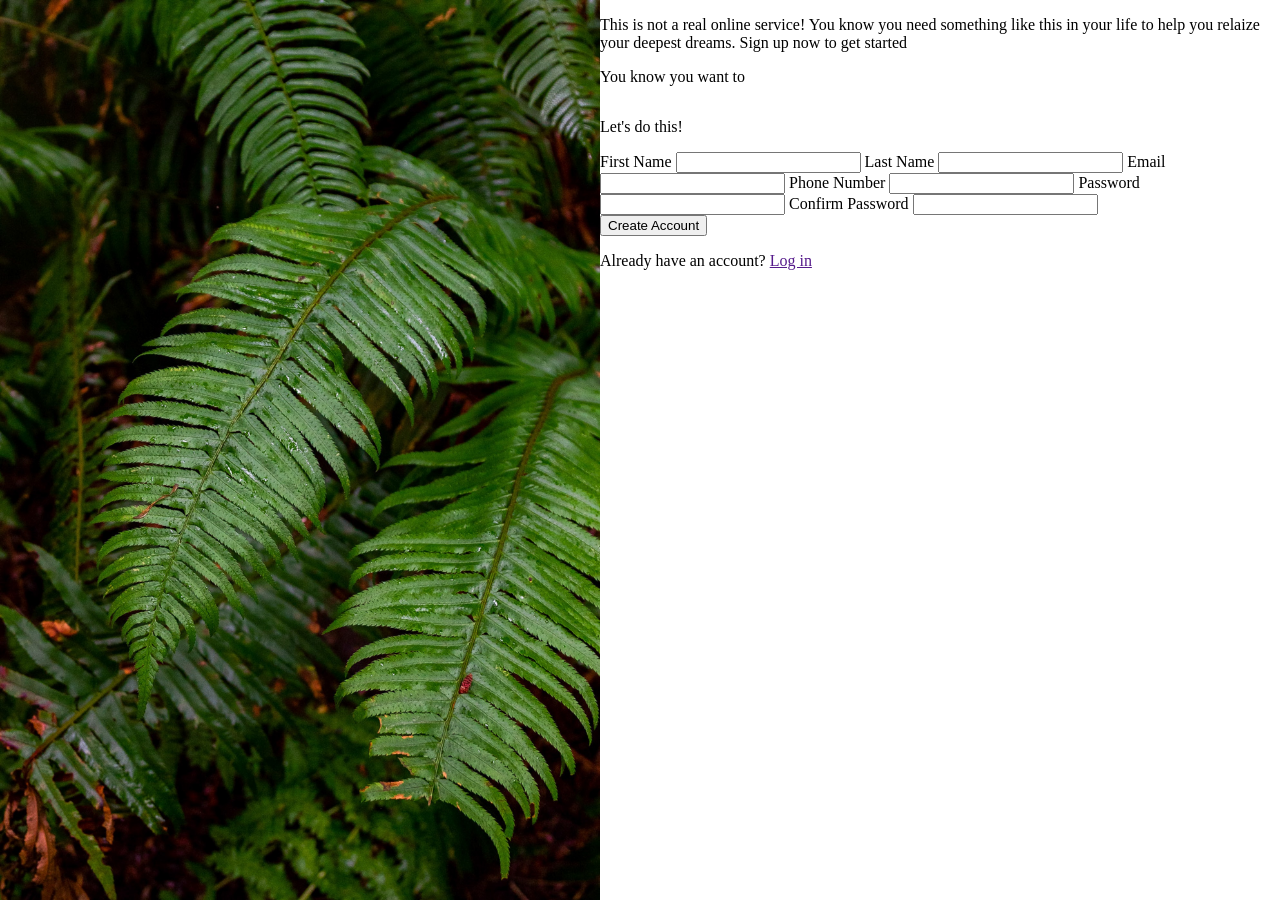
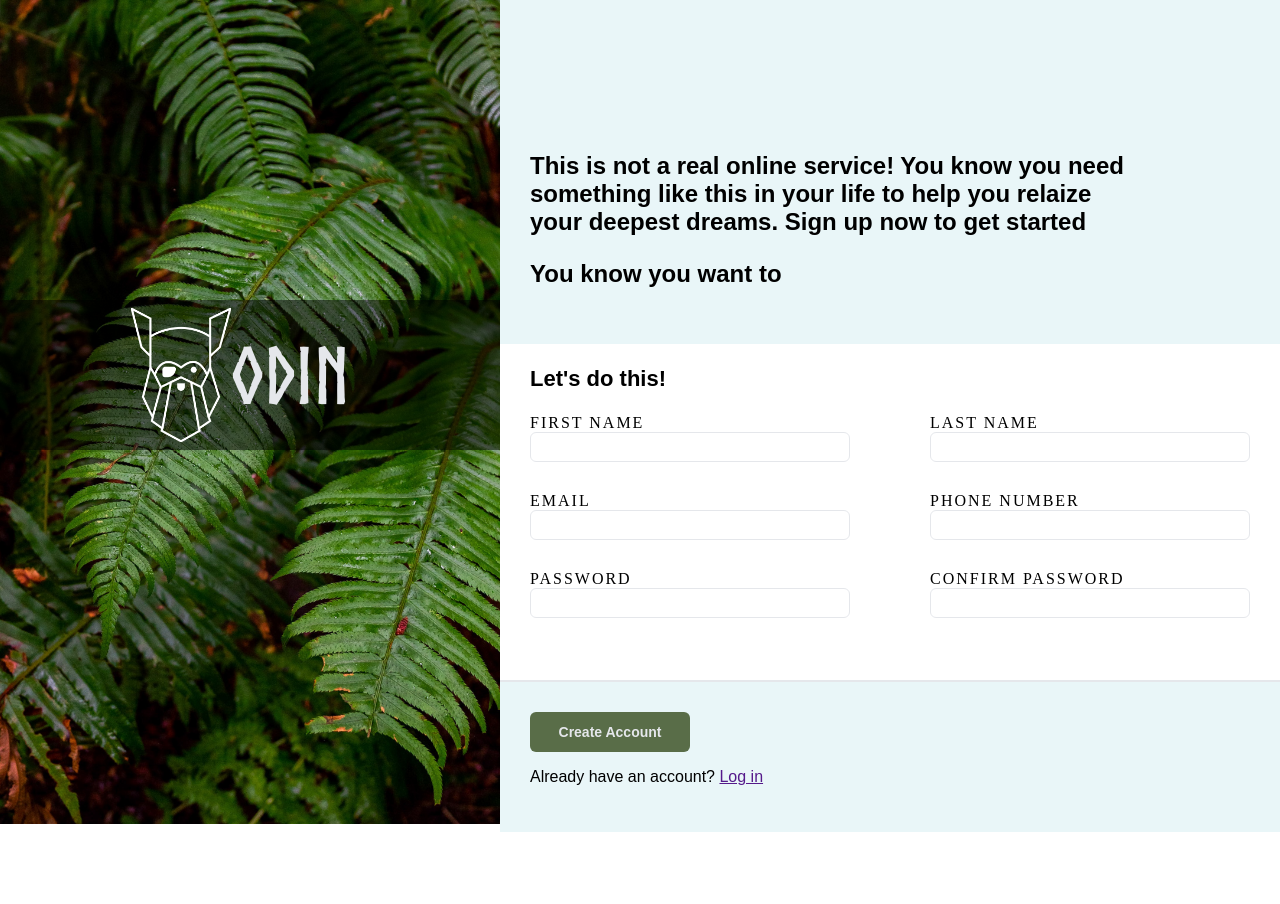
Before and after one commit to jorgeblanez/forms, a plain HTML site: page index.html in a window 1280 px wide. After the commit the page ends 832 px from the top, so only its background shows below. Drawn offline with Linux system fonts and the light colour scheme.

Commit message:
Finish project

```diff
--- a/index.html
+++ b/index.html
@@ -7,9 +7,12 @@
   <link rel="stylesheet" href="style.css">
 </head>
 <body>
-
   <div class="image">
-    <img src="./img/halie-west-25xggax4bSA-unsplash.jpg" alt="">
+    <div class="logo">
+      <img src="./img/odin-lined.png" alt="">
+      <p>ODIN</p>
+    </div>
+    <img id="background" src="./img/halie-west-25xggax4bSA-unsplash.jpg" alt="">
   </div>
   <div class="sidebar">
     <div class="title">
@@ -18,30 +21,44 @@
     </div>
     <div class="forms">
       <form action="" id="account">
-        <p>Let's do this!</p>
-        <label for="firstName">First Name</label>
-        <input type="text" name="firstName" id="firstName">
+        <p id="h2">Let's do this!</p>
+        <div class="row">
+          <div class="column">
+            <div class="input">
+              <label for="firstName">FIRST NAME</label>
+              <input type="text" name="firstName" id="firstName">
+            </div>
+            <div class="input">
+              <label for="email">EMAIL</label>
+              <input type="email" name="email" id="email">
+            </div>
+            <div class="input">
+              <label for="password">PASSWORD</label>
+              <input type="password" name="password" id="password">
+            </div>
+          </div>
 
-        <label for="lastNmae">Last Name</label>
-        <input type="text" name="lastName" id="lastName">
+          <div class="column">
+            <div class="input">
+              <label for="lastName">LAST NAME</label>
+              <input type="text" name="lastName" id="lastName">
+            </div>
+            <div class="input">
+              <label for="mobilephone">PHONE NUMBER</label>
+              <input type="tel" name="mobilephone" id="mobilephone">
+            </div>
+            <div class="input">
+              <label for="cPassword">CONFIRM PASSWORD</label>
+              <input type="password" name="cPassword" id="cPassword">
+            </div>
 
-        <label for="email">Email</label>
-        <input type="email" name="email" id="email">
-
-        <label for="mobilephone">Phone Number</label>
-        <input type="number" name="mobilephone" id="mobilephone">
-
-        <label for="password">Password</label>
-        <input type="password" name="password" id="password">
-
-        <label for="cPassword">Confirm Password</label>
-        <input type="password" name="cPassword" id="cPassword">
+          </div>
+      </div>
       </form>
     </div>
     <div class="create">
-      <button type="submit">Create Account</button>
+      <button type="submit" class="submit">Create Account</button>
       <p>Already have an account? <a href="">Log in</a></p>
-
     </div>
   </div>
 </body>
--- a/style.css
+++ b/style.css
@@ -1,12 +1,134 @@
-body{
-  display: flex;
-  margin: 0;
+@font-face {
+  font-family: Norse-Bold;
+  src: url("./Norse-Bold.otf");
 }
 
-img{
-  width:600px
+html,body{
+  min-height: 100%;
+  overflow: auto;
+  display: flex;
+  margin: 0px;
+  padding:0px;
+}
+p {
+  width: clamp(45ch, 50%, 75ch);
+  font-family: Arial, Helvetica, sans-serif
+}
+
+#background{
+  width:500px;
+  min-height:99%;
+  object-fit: cover;
+  margin: 0px;
+
 }
 .sidebar{
   display: flex;
   flex-direction: column;
+  min-height: 99%;
 }
+
+.logo{
+  width: 500px;
+  height: 150px;
+  background: rgba(0,0,0,0.5);
+  display: flex;
+  justify-content: center;
+  align-items: center;
+  position: absolute;
+  top:300px;
+}
+
+.logo img{
+  justify-content: center;
+  align-items: center;
+  width: 100px;
+
+}
+.logo p{
+  width: 4ch;
+  color: #E5E7EB;
+  font-family: Norse-Bold;
+  font-size: 78px;
+  justify-content: center;
+  align-items: center;
+}
+
+
+.title{
+  padding-top: 8rem;
+  padding-bottom: 2rem;
+  background-color: #E9F6F8;
+  font-size: 24px;
+  font-weight: bold;
+}
+
+.forms{
+  padding-bottom: 2rem;
+  border-bottom: 2px solid #E5E7EB ;
+}
+.row{
+  display: flex;
+}
+
+.column{
+  flex:50%;  overflow: hidden;
+  max-width: 400px;
+  min-width: 400px;
+
+}
+.input{
+  margin-bottom: 30px;
+}
+.title,
+.forms,
+.create{
+  padding-left: 30px;
+}
+
+.create{
+  background-color: #E9F6F8;
+  height: 100%;
+}
+
+input,
+label{
+  display: block;
+}
+label{
+  letter-spacing: 2px;
+}
+input{
+  box-sizing: border-box;
+  border-radius: 6px;
+  border:1px solid #E5E7EB;
+  width: 20rem;
+  height: 30px;
+  padding: 1px;
+  margin: 0px;
+}
+
+#h2{
+  font-size: 22px;
+  font-weight: bold;
+}
+
+.create{
+  padding: 30px;
+}
+.submit{
+  box-sizing: border-box;
+  border-radius: 6px;
+  border:0;
+  height: 40px;
+  width: 160px;
+  background-color: #596D48;
+  font-size: 14px;
+  font-weight: 600;
+  color: #E5E7EB;
+}
+
+.submit:hover{
+  background-color: #3b4730;
+  transition: 0.2s;
+}
```
